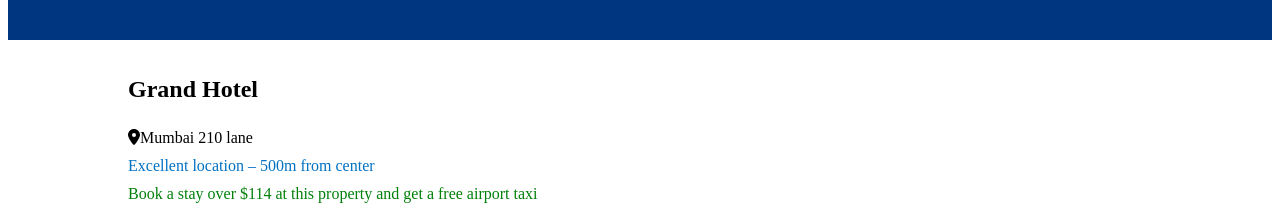
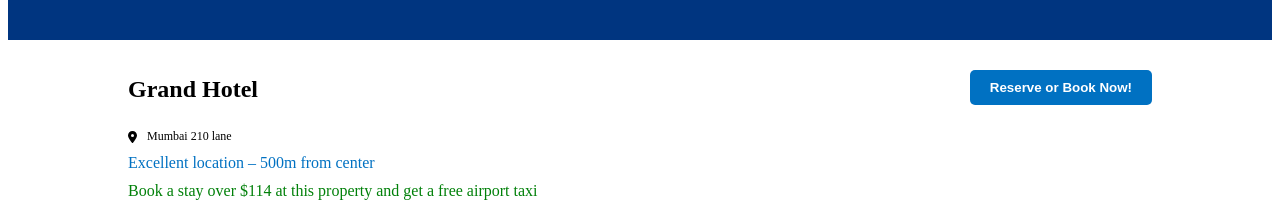
Before and after one commit to SoumeshNayak/Hotel-Booking-App, a React (Create React App) app: page /hotels/1 in a window 1280 px wide. Shown: the part 128-333 px from the top of the page. Built offline with nearby package versions, Linux system fonts and the light colour scheme.

Commit message:
Completed Each hotel page

```diff
--- a/src/pages/hot/Hot.jsx
+++ b/src/pages/hot/Hot.jsx
@@ -15,7 +15,7 @@ const Hot = () => {
       src: "https://cf.bstatic.com/xdata/images/hotel/max1280x900/261707367.jpg?k=cbacfdeb8404af56a1a94812575d96f6b80f6740fd491d02c6fc3912a16d8757&o=&hp=1",
     },
     {
-      src: "https://cf.bstatic.com/xdata/images/hotel/max1280x900/261708745.jpg?k=1aae4678d645c63e0d90cdae8127b15f1e3232d4739bdf387a6578dc3b14bdfd&o=&hp=1",
+      src: "https://www.travelandleisure.com/thmb/OiDnPGo3k9QLRT9__TPhFZcr7PU=/1500x0/filters:no_upscale():max_bytes(150000):strip_icc()/rosewood-carlyle-presidential-suite-LUXESUITE0122-0046808a88924e57922d78c7f1d9ca60.jpg",
     },
     {
       src: "https://cf.bstatic.com/xdata/images/hotel/max1280x900/261707776.jpg?k=054bb3e27c9e58d3bb1110349eb5e6e24dacd53fbb0316b9e2519b2bf3c520ae&o=&hp=1",
@@ -34,6 +34,7 @@ const Hot = () => {
       <Hearder type="list"/>
       <div className="hotelContainer">
         <div className="hotelWrapper">
+        <button className="bookNow">Reserve or Book Now!</button>
             <h1 className="hotelTitle">
               Grand Hotel
             </h1>
--- a/src/pages/hot/hot.css
+++ b/src/pages/hot/hot.css
@@ -31,7 +31,7 @@
     font-size: 24px;
   }
 
-  .hotelAddress {
+  .hotelAdress {
     font-size: 12px;
     display: flex;
     align-items: center;
```
